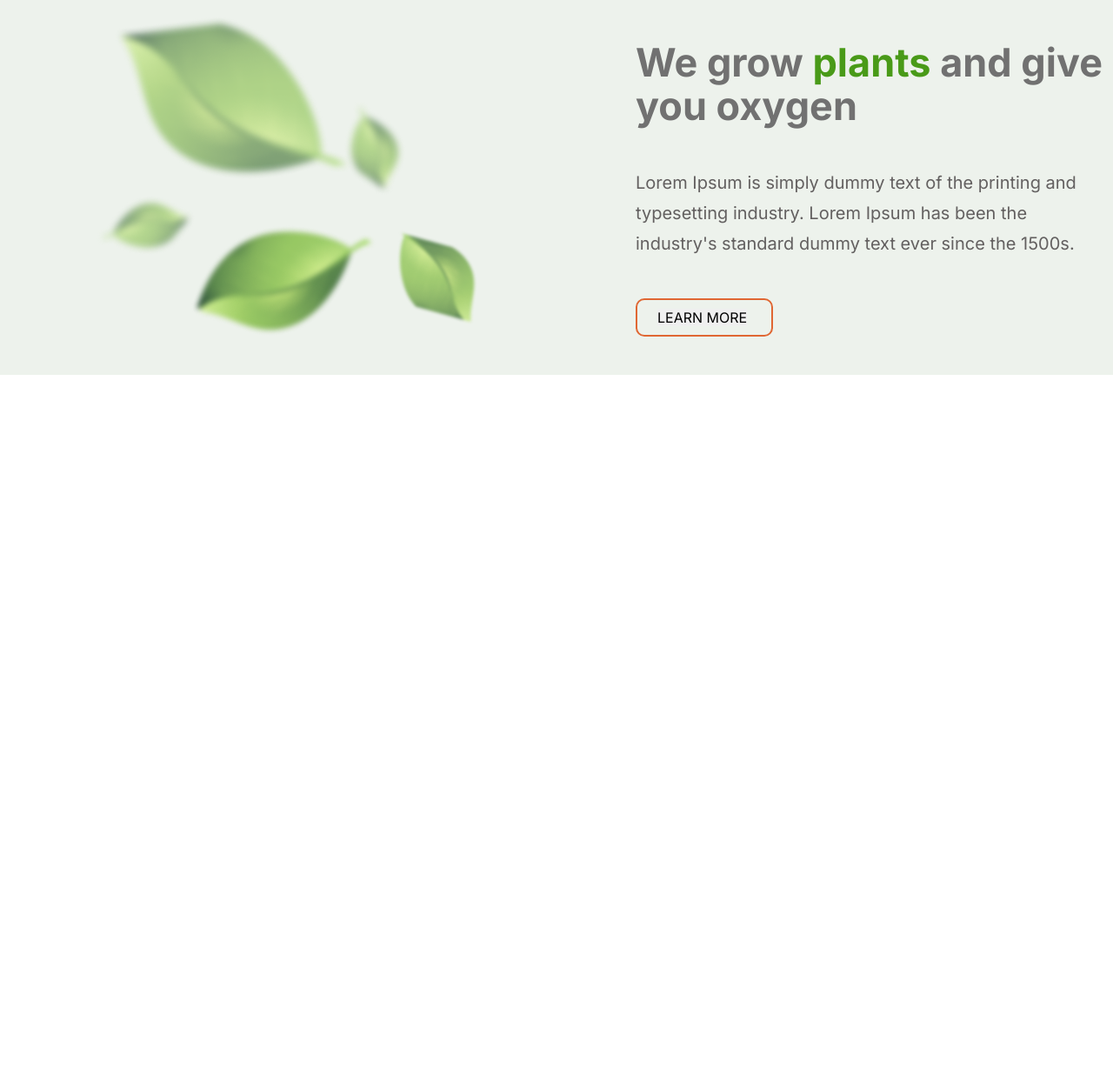
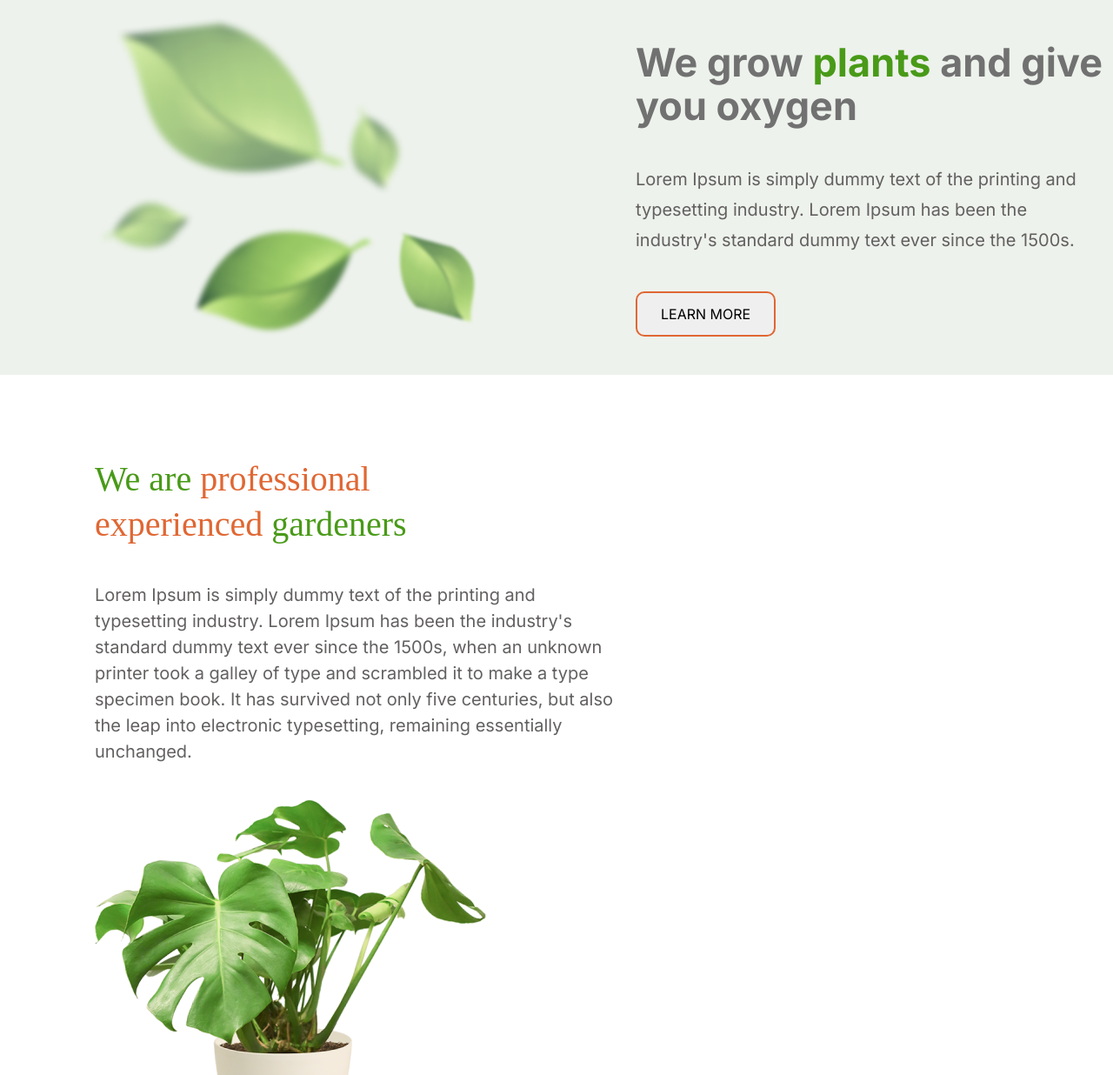
Before and after one commit to AndreiApanel/Plants, a plain HTML site: page plants/index.html in a window 1280 px wide. Shown: the part 131-1367 px from the top of the page at 87% size. Before the commit the page ends 800 px from the top, so only its background shows below. Drawn offline with Linux system fonts and the light colour scheme; a web font is replaced by a local one.

Commit message:
docs:add plant1.png in the html file and created section about

```diff
--- a/plants/index.html
+++ b/plants/index.html
@@ -16,7 +16,7 @@
 				<div class="header__logo">
 					<a href="/" class="header__logo-link"><img src="img/logo.png" alt="logo">Plants</a>
 				</div>
-				<!--/header__block-->
+				<!--/header--->
 				<nav class="nav">
 					<ul class="nav__list">
 						<li class="nav__item">
@@ -39,7 +39,7 @@
 			</div>
 		</div>
 	</header>
-	<!-- /header__wrapper -->
+	<!-- /main -->
 	<div class="main">
 		<section class="welcome">
 			<div class="wrapper">
@@ -55,7 +55,7 @@
 							<p>Lorem Ipsum is simply dummy text of the printing and typesetting industry. Lorem Ipsum has been the
 								industry's standard dummy text ever since the 1500s.</p>
 						</div>
-						<div class="welcome__button"><button class="btn_content">LEARN MORE</button>
+						<div class="welcome__button"><button type="button" class="btn_content">learn more</button>
 							<a href="#" class="link__button">
 							</a>
 						</div>
@@ -64,7 +64,29 @@
 			</div>
 		</section>
 	</div>
-	<!-- welcome__wrapper -->
+	<!-- about-->
+	<div class="about__content">
+		<section class="about">
+			<div class="wrapper">
+				<div class="about_section">
+					<div class="about__text">
+						<div class="text__wrapper">
+							<h2><span>We are</span> professional experienced <span>gardeners</span></h2>
+						</div>
+						<p>Lorem Ipsum is simply dummy text of the printing and typesetting industry. Lorem Ipsum has been the
+							industry's standard dummy text ever since the 1500s, when an unknown printer took a galley of type and
+							scrambled it to make a type specimen book. It has survived not only five centuries, but also the leap into
+							electronic typesetting, remaining essentially unchanged.</p>
+					</div>
+					<div class="about__img">
+						<a href="#">
+							<img src="img/plant1.png" alt="plant1">
+						</a>
+					</div>
+				</div>
+			</div>
+		</section>
+	</div>
 	<footer class="footer">
 </body>
 
--- a/plants/style.css
+++ b/plants/style.css
@@ -18,12 +18,14 @@ html {
 }
 
 body {
+	max-width: 1440px;
 	font-family: 'Inika', serif;
 	/* font-family: 'Inter', sans-serif; */
 	font-size: 16px;
 }
 
 .header {
+	max-width: 1440px;
 	background: #EDF2EC;
 	position: fixed;
 	top: 0;
@@ -96,8 +98,6 @@ body {
 	width: 100%;
 }
 
-.welcome {}
-
 .welcome__title {
 	margin-top: 134px;
 	margin-left: 109px;
@@ -122,8 +122,8 @@ body {
 }
 
 .welcome__maintext {
-	width: 549px;
-	height: 340px;
+	max-width: 549px;
+
 
 }
 
@@ -137,12 +137,12 @@ h1 {
 }
 
 h2 {
-	font-family: 'Inter';
+	font-family: 'Inika';
 	font-style: normal;
 	font-weight: 400;
-	font-size: 16px;
-	line-height: 20px;
-	color: #000000
+	font-size: 40px;
+	line-height: 52px;
+	color: #E06733;
 }
 
 span {
@@ -150,8 +150,7 @@ span {
 }
 
 .welcome__text {
-	width: 525px;
-	height: 105px;
+	max-width: 525px;
 }
 
 p {
@@ -164,23 +163,71 @@ p {
 }
 
 .welcome__button {
-
 	max-width: 158px;
-	border: 2px solid #E06733;
-	border-radius: 10px;
 }
 
 .btn_content {
-display: flex;
-align-items: center;
-text-align: center;
-	max-width: 104px;
-	margin: 10px 23px;
+	border: 2px solid #E06733;
+	border-radius: 10px;
+	padding: 14px 27px;
 	font-family: 'Inter';
 	font-style: normal;
 	font-weight: 400;
 	font-size: 16px;
-	/* line-height: 20px; */
+	line-height: 20px;
 	color: #000000;
-	border:none;
+	text-transform: uppercase;
+	white-space: nowrap;
 }
+
+.btn_content:hover,
+.btn_content:focus,
+.btn_content:active {
+	border-radius: 20px; ;
+	background-color: #E06733;
+	color:#FFFFFF;
+	transition: 2s;
+}
+/* welcome end */
+/* about start */
+
+.about__content {
+	background: #FFFFFF;
+	width: 100%;
+}
+
+.about_section {
+	margin: 94px 109px;
+	display: flex;
+	flex-wrap: wrap;
+	align-items: center;
+	justify-content: space-between;
+	max-width: 1222px;
+}
+
+.about__text {
+	display: flex;
+	flex-wrap: wrap;
+	justify-content: space-between;
+	align-items: center;
+	max-width: 605px;
+}
+
+.text__wrapper {
+	max-width: 463px;
+}
+
+.about__text p {
+	margin-top: 40px;
+	font-family: 'Inter';
+	font-style: normal;
+	font-weight: 400;
+	font-size: 20px;
+	line-height: 30px;
+	color: #636060;
+}
+
+.about__img {
+	max-width: 464px;
+
+}
```
Also changed, not shown: plants/img/plant1.png (added).
